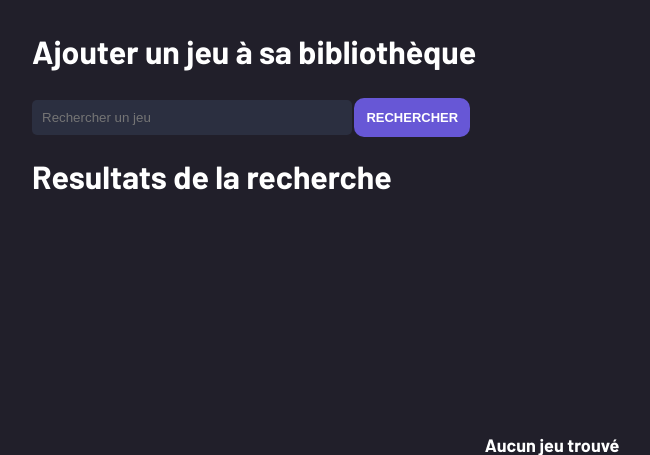
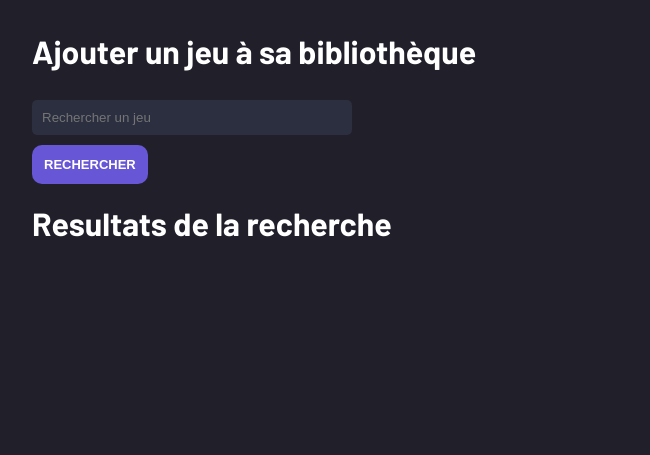
Before and after one commit to enzo-rndrsvt/game-collection, a PHP site: page /addGame in a window 1280 px wide. Shown: the part 98-553 px from the top of the page, without its empty margins (88-738 px from the left). Run offline with PHP 8.4, Linux system fonts and the light colour scheme; the visitor is signed in with stand-in values (Sample User, id 1); data that the repository does not hold is empty.

Commit message:
style recherche

```diff
--- a/src/assets/css/addGame.css
+++ b/src/assets/css/addGame.css
@@ -56,6 +56,12 @@ button:hover {
   flex-direction: column;
   align-items: flex-start;
   margin-bottom: 20px;
+}
+
+.research form{
+  display: flex;
+  flex-direction: column;
+  align-items: flex-start;
 }
 
 .research input {
```
